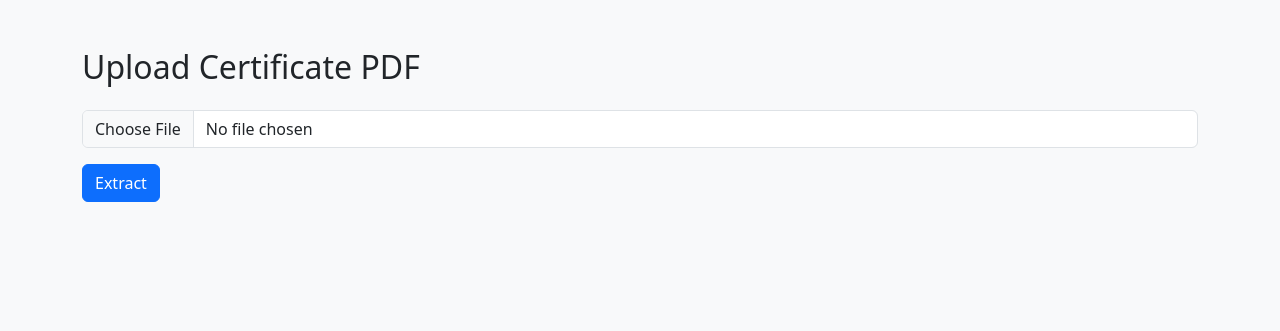
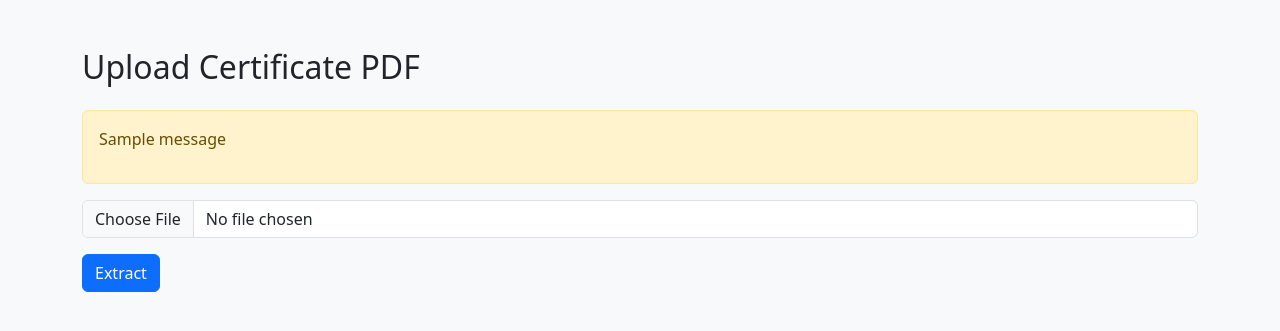
Before and after one commit to prabhu4302/pdf_extractor, a Flask app: page / in a window 1280 px wide. Shown: the top 331 px of the page. Run offline with Flask 3, Linux system fonts and the light colour scheme; one stand-in notice (Sample message) is shown.

Commit message:
Update index.html

```diff
--- a/templates/index.html
+++ b/templates/index.html
@@ -8,6 +8,17 @@
 <body class="bg-light">
 <div class="container mt-5">
     <h2 class="mb-4">Upload Certificate PDF</h2>
+
+    {% with messages = get_flashed_messages() %}
+        {% if messages %}
+            <div class="alert alert-warning">
+                {% for message in messages %}
+                    <p>{{ message }}</p>
+                {% endfor %}
+            </div>
+        {% endif %}
+    {% endwith %}
+
     <form method="post" enctype="multipart/form-data">
         <div class="mb-3">
             <input class="form-control" type="file" name="pdf_file" accept=".pdf" required>
@@ -21,7 +32,7 @@
         <ul class="list-group">
             <li class="list-group-item"><strong>Name:</strong> {{ extracted['Name'] }}</li>
             <li class="list-group-item"><strong>Course Title:</strong> {{ extracted['Course Title'] }}</li>
-            <li class="list-group-item"><strong>Completion Date:</strong> {{ extracted['Completion Dated'] }}</li>
+            <li class="list-group-item"><strong>Completion Date:</strong> {{ extracted['Completion Date'] }}</li>
         </ul>
         <div class="mt-4">
             <h6>Raw Extracted Text:</h6>
```
